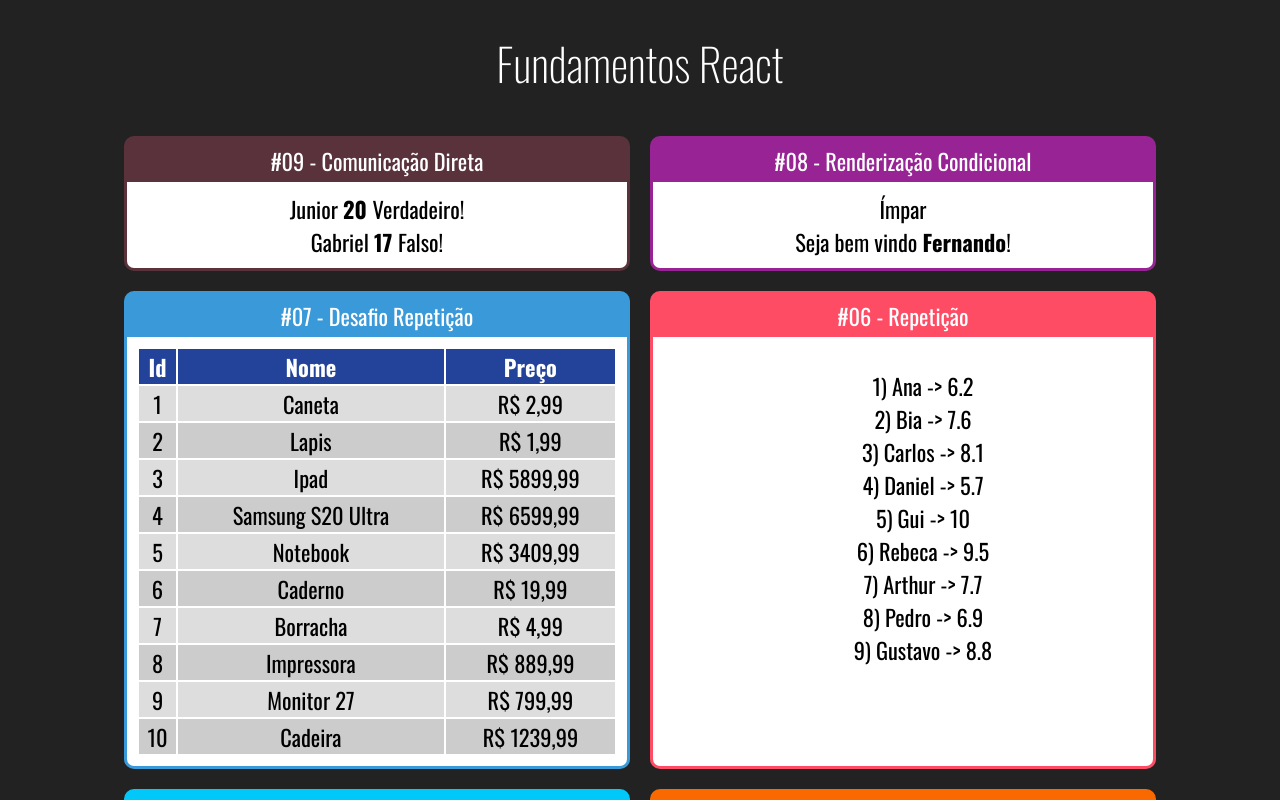
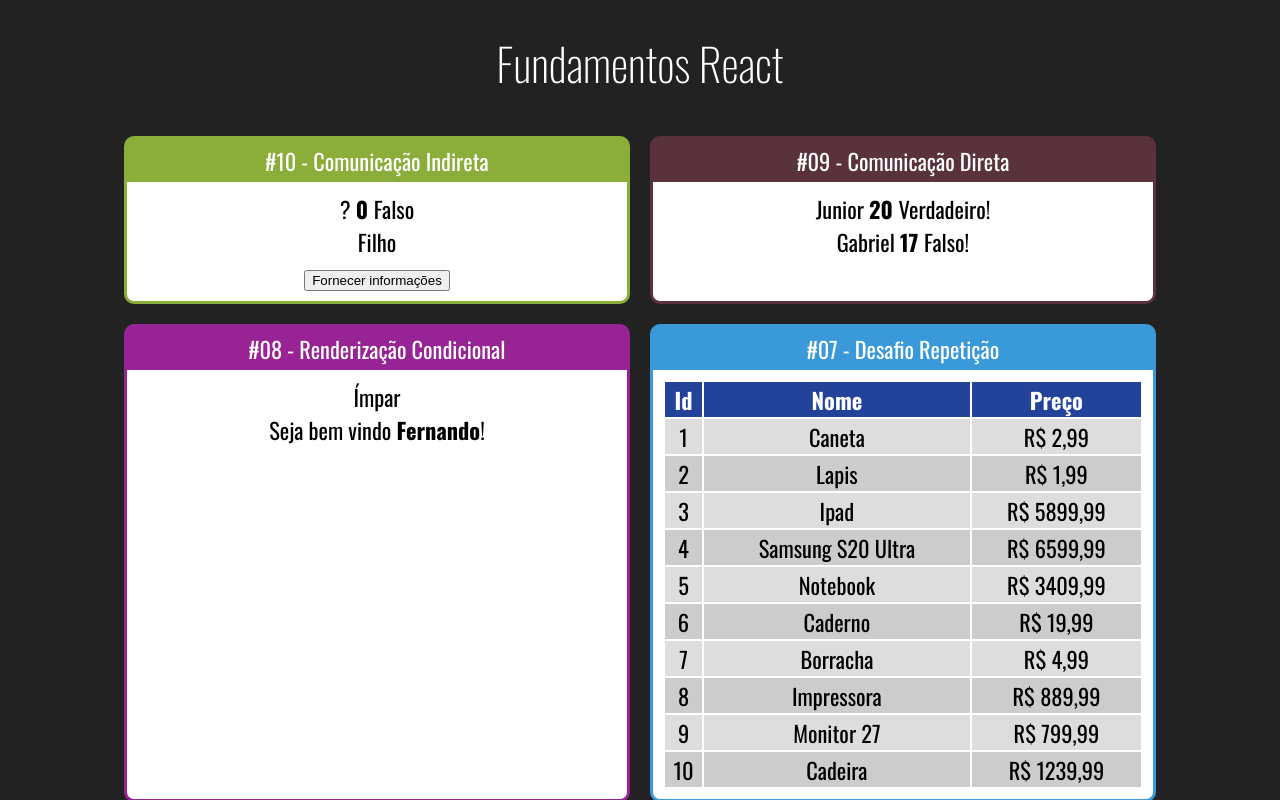
Before and after one commit to israelbulcaotavares/fundamentos-react, a React (Create React App) app: page / in a window 1280 px wide. Shown: the top 800 px of the page. Built offline with nearby package versions, Linux system fonts and the light colour scheme.

Commit message:
Comunicação Indireta

```diff
--- a/src/App.jsx
+++ b/src/App.jsx
@@ -15,12 +15,19 @@ import TabelaProdutos from "./components/repeticao/TabelaProdutos";
 import ParOuImpar from "./components/condicional/ParOuImpar";
 import UsuarioInfo from "./components/condicional/UsuarioInfo";
 
+import IndiretaPai from "./components/comunicacao/IndiretaPai";
+
+
+
 export default () => {
   return (
     <div className="App">
       <h1>Fundamentos React</h1>
 
       <div className="Cards">
+        <Card titulo="#10 - Comunicação Indireta" color="#8BAD39">
+          <IndiretaPai/>
+        </Card>
         <Card titulo="#09 - Comunicação Direta" color="#59323C">
           <DiretaPai/>
         </Card>
--- /dev/null
+++ b/src/components/comunicacao/IndiretaFilho.jsx
@@ -0,0 +1,13 @@
+import React from "react";
+
+export default (props) => {
+    const cb = props.quandoClicar
+  return (
+    <div>
+      <div>Filho</div>
+      <button onClick={ _ => cb("João", 53, true) }>
+        Fornecer informações
+      </button>
+    </div>
+  );
+};
--- /dev/null
+++ b/src/components/comunicacao/IndiretaPai.jsx
@@ -0,0 +1,28 @@
+import React from "react";
+import IndiretaFilho from "./IndiretaFilho";
+
+export default (props) => {
+  let nome = "?"
+  let idade = 0
+  let nerd = false
+
+  // nome idade nerd
+  function fornecerInformacoes(nomeParam, idadeParam, nerdParam) {
+        nome= nomeParam
+        idade= idadeParam
+        nerd= nerdParam
+
+        console.log(nomeParam, idadeParam, nerdParam)
+  }
+
+  return (
+    <div>
+      <div>
+        <span>{nome} </span>
+        <span><strong>{idade} </strong></span>
+        <span>{nerd ? 'Verdadeiro' : 'Falso'}</span>
+      </div>
+      <IndiretaFilho quandoClicar={fornecerInformacoes} />
+    </div>
+  );
+};
```
